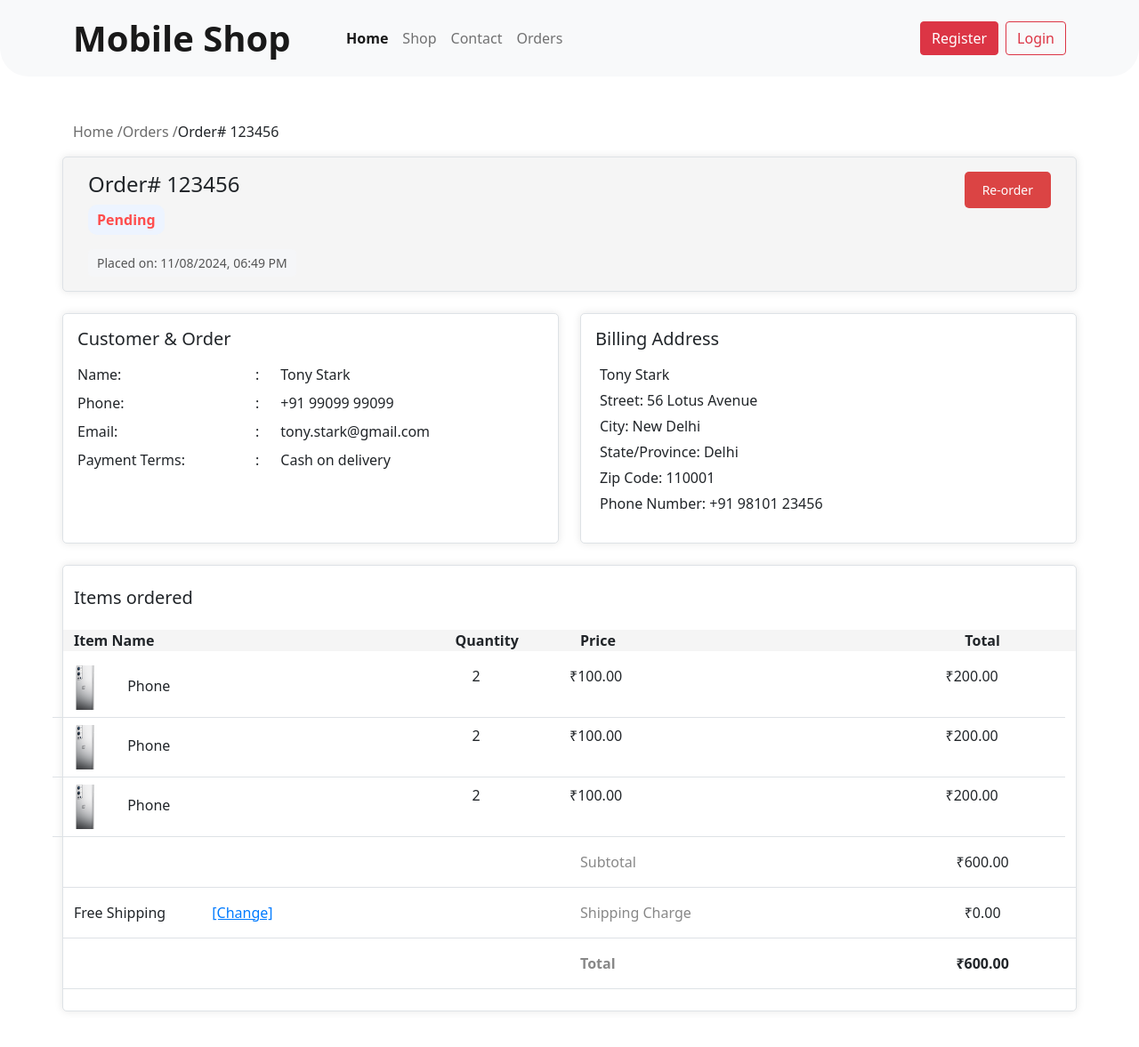
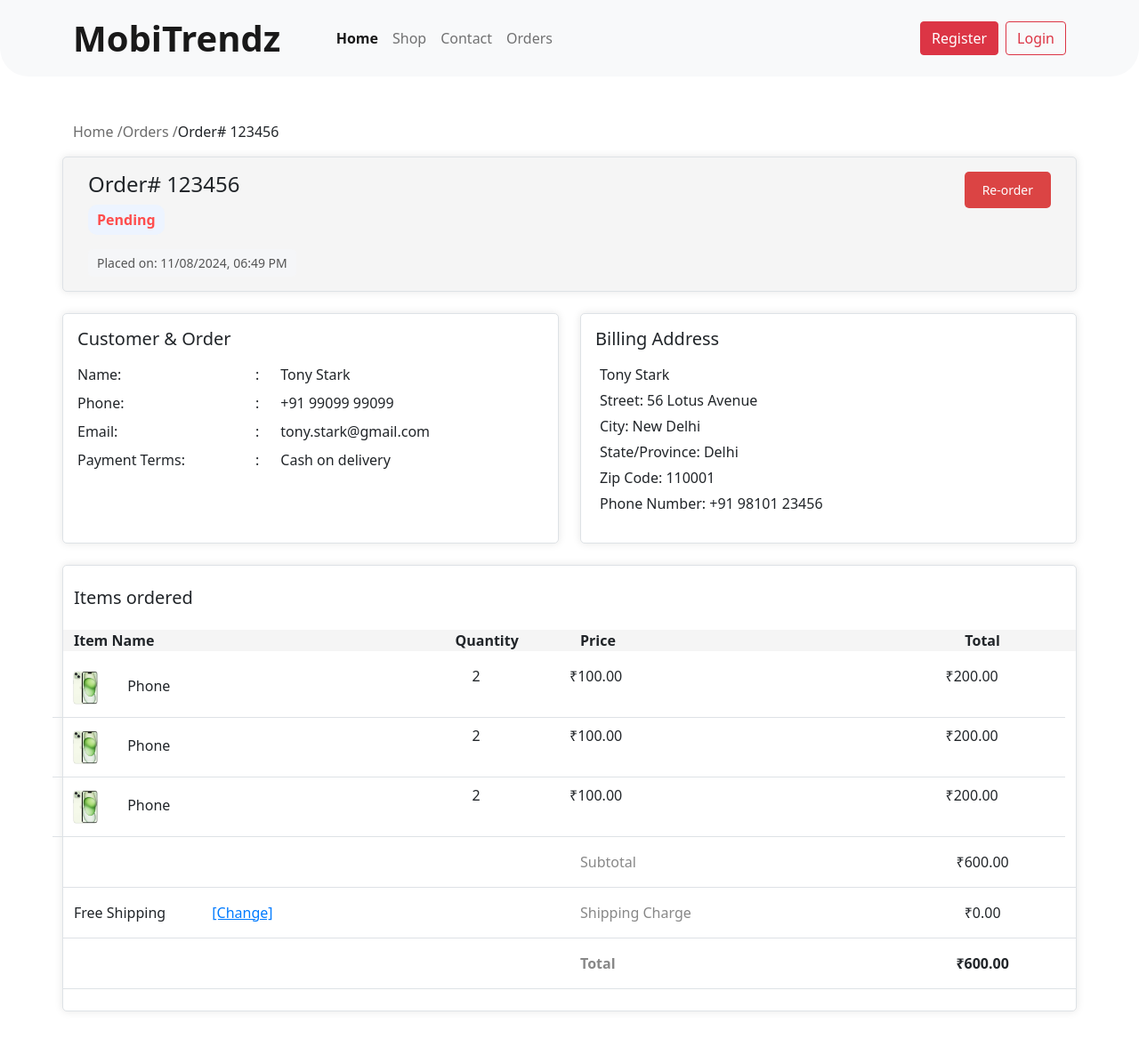
Before and after one commit to Jay-Gorfad/Mobile-Store, a PHP site: page /order-details.php in a window 1280 px wide. Shown: the top 1177 px of the page at 89% size. Run offline with PHP 8.4, Linux system fonts and the light colour scheme; some libraries are stand-ins or nearby versions.

Commit message:
some change in header and order-details

```diff
--- a/header.php
+++ b/header.php
@@ -17,7 +17,7 @@
                 <span class="navbar-toggler-icon"></span>
             </button>
             <div class="collapse navbar-collapse" id="navbarTogglerDemo01">
-                <a class="logo navbar-brand fs-1 fw-bold" href="index.php">Mobile Shop</a>
+                <a class="logo navbar-brand fs-1 fw-bold" href="index.php">MobiTrendz</a>
                 <ul class="links navbar-nav me-auto mb-2 mb-lg-0">
                     <li class="nav-item">
                         <a class="nav-link active" aria-current="page" href="index.php">Home</a>
--- a/order-details.php
+++ b/order-details.php
@@ -73,7 +73,7 @@
         <?php for ($i = 1; $i <= 3; $i++): ?>
         <div class="row item-list border-bottom py-2">
             <div class="col-4 p-0">
-                <img src="img/products/phone.png" alt="Chocolate image" class="image-item d-inline-block">
+                <img src="img/products/15Plus.jpg" alt="Chocolate image" class="image-item d-inline-block">
                 <div class="d-inline-block ms-2">Phone</div>
             </div>
             <div class="col-2 text-center">2</div>
```
